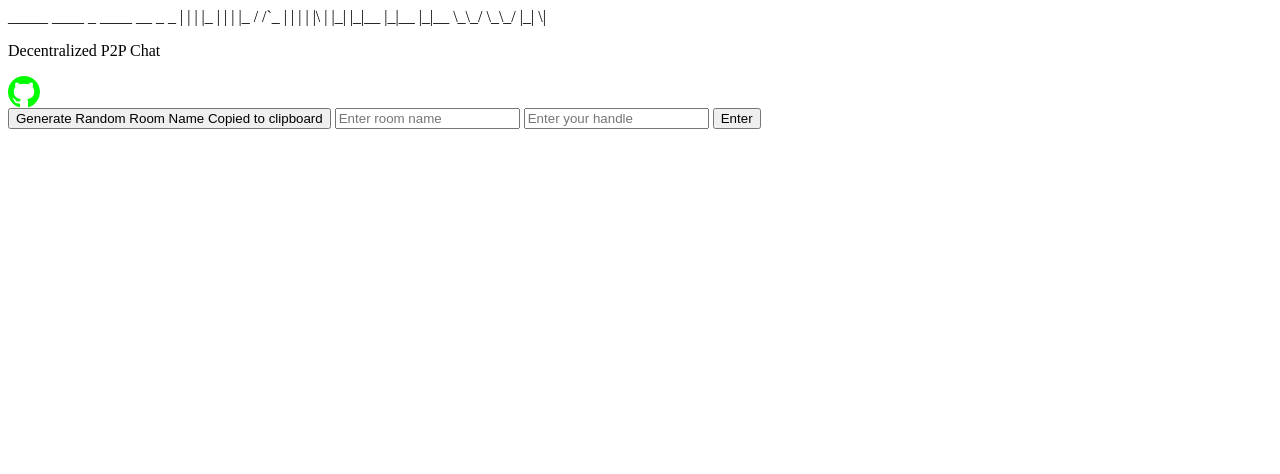
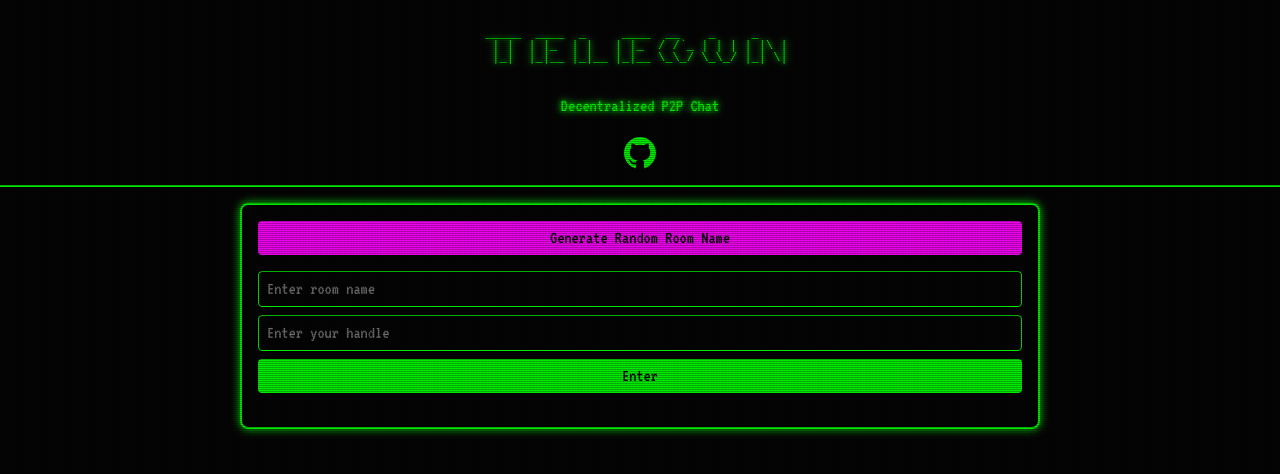
Before and after one commit to lao2r/telegun, a plain HTML site: page index.html in a window 1280 px wide. Drawn offline with Linux system fonts and the light colour scheme; a script that the page names is missing.

Commit message:
Update index.html

```diff
--- a/index.html
+++ b/index.html
@@ -1,3 +1,9 @@
+<html><head><title>TeleGun - Decentralized P2P Chat</title>
+<meta name="viewport" content="width=device-width, initial-scale=1.0">
+<style>
+    @import url('https://fonts.googleapis.com/css2?family=VT323&display=swap');
+</style></head>
+<link rel="stylesheet" href="styles/style.css">
 <body>
     <header>
         <div class="ascii-art">
```
